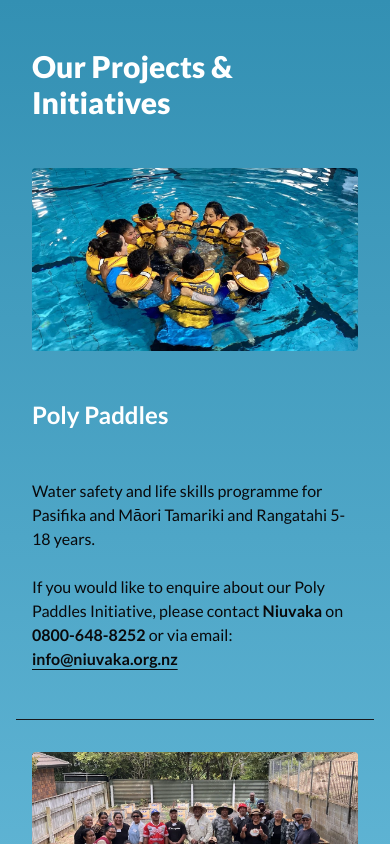
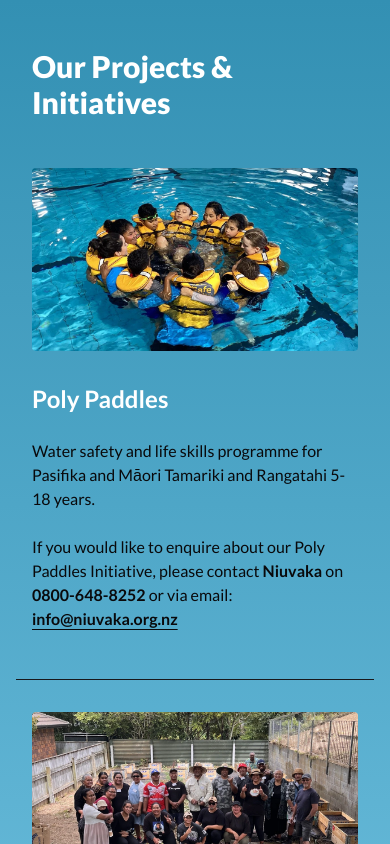
Before and after one commit to jhigger/niuvaka-trust, a Next.js app: page /services in a window 390 px wide. Shown: the part 4980-5824 px from the top of the page. Built offline with nearby package versions, Linux system fonts and the light colour scheme.

Commit message:
feat: adjust spacing

```diff
--- a/src/pages/services.tsx
+++ b/src/pages/services.tsx
@@ -666,14 +666,14 @@ const Services = () => {
                 return (
                   <div
                     key={name}
-                    className="grid grid-cols-1 gap-12 p-4 pt-8 lg:grid-cols-2 lg:gap-24 lg:p-8"
+                    className="grid grid-cols-1 gap-8 p-4 pt-8 lg:grid-cols-2 lg:gap-16 lg:p-8"
                   >
                     <img
                       src={image}
                       alt="service"
-                      className="col-span-full aspect-video h-full max-h-[720px] w-full max-w-[1080px] rounded object-cover lg:col-span-1"
+                      className="col-span-full ml-auto aspect-video h-full max-h-[720px] w-full max-w-[1080px] rounded object-cover lg:col-span-1"
                     />
-                    <div className="col-span-full flex flex-col gap-12 lg:col-span-1">
+                    <div className="col-span-full flex flex-col gap-6 lg:col-span-1 lg:gap-12">
                       <h3 className="text-2xl font-semibold capitalize text-white lg:text-4xl">
                         {name}
                       </h3>
```
